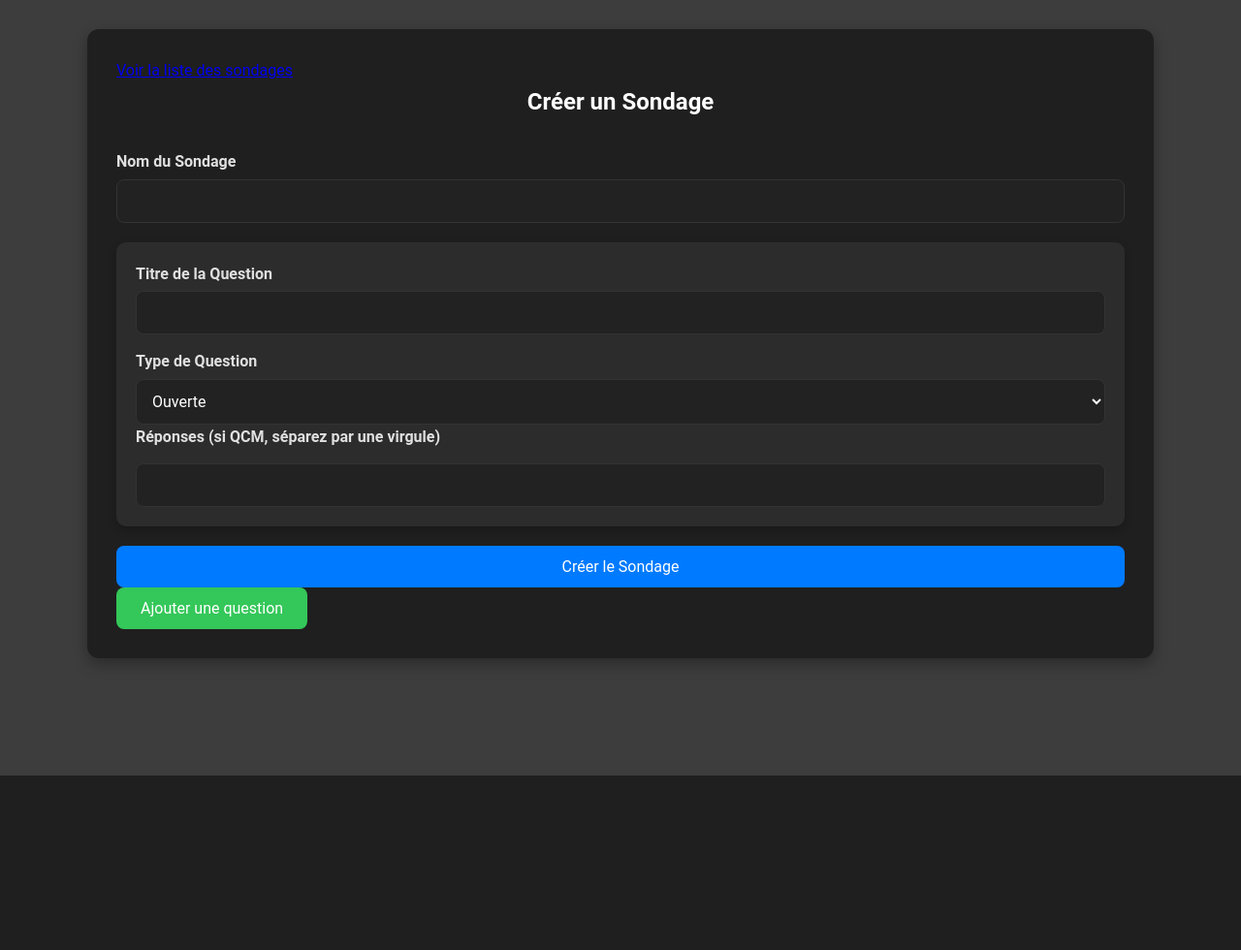
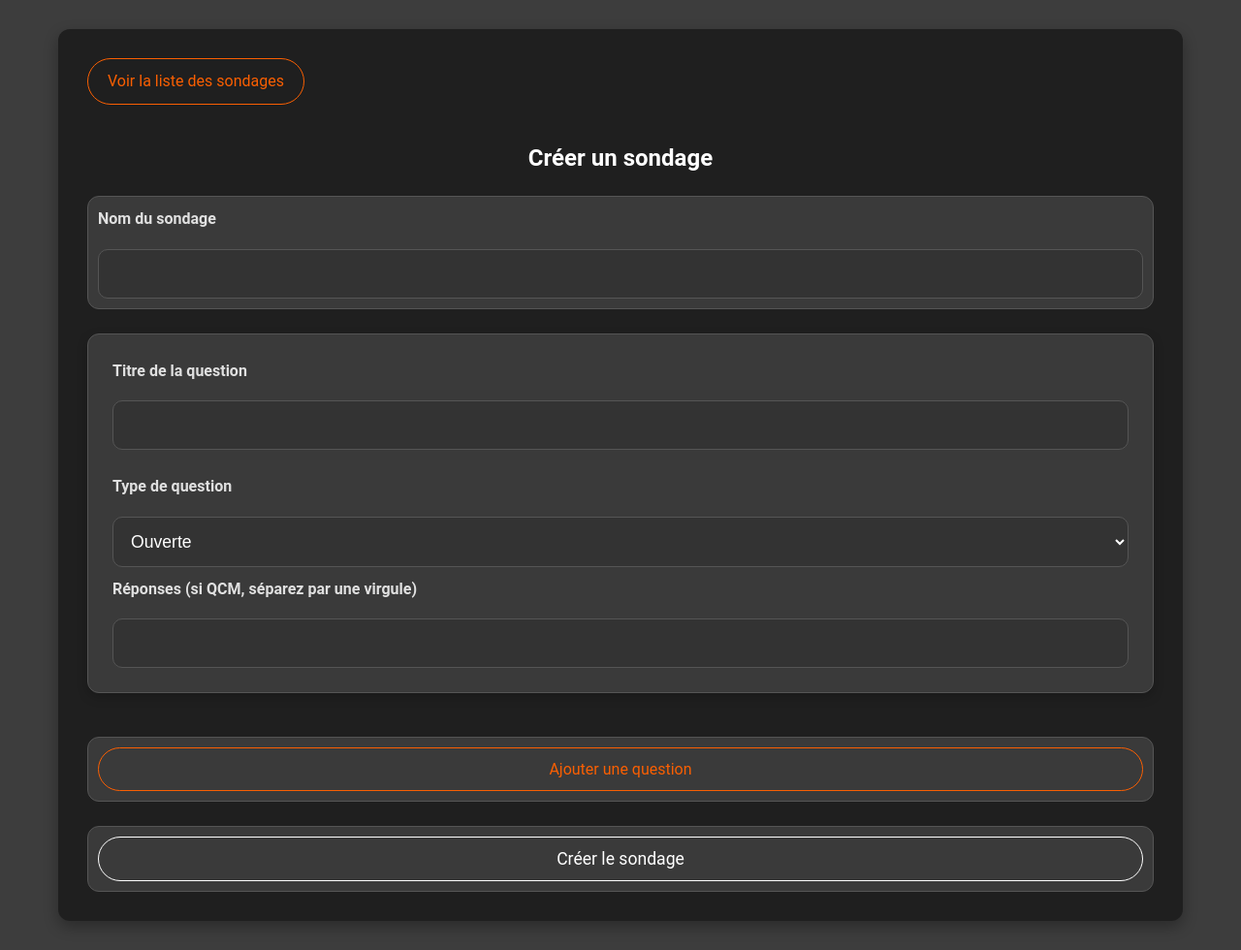
Before and after one commit to Revoky/SondagesNoSQL, a Flask app: page / in a window 1280 px wide. Shown: the whole page at 97% size. Before the commit the page ends 800 px from the top, so only its background shows below. Run offline with Flask 3, Linux system fonts and the light colour scheme.

Commit message:
feat: ui index page

```diff
--- a/static/edit-page.css
+++ b/static/edit-page.css
@@ -174,8 +174,10 @@ body.edit-page {
 
 .edit-page .add-question-button:hover {
     background-color: #e68900;
+    color: #ffffff;
 }
 
 .edit-page .delete-question-button:hover {
-    background-color: #d01f17;
+    background-color: #e92218;
+    color: #ffffff;
 }
--- a/static/main.css
+++ b/static/main.css
@@ -1,21 +1,14 @@
-/* Style global de la page */
-* {
-    margin: 0;
-    padding: 0;
-    box-sizing: border-box;
-    font-family: 'Roboto', sans-serif;
-}
-
-/* Style de base pour le corps de la page */
-body {
+/* Style spécifique à la page d'édition */
+body.index-page {
     background-color: #3d3d3d;
     color: #e0e0e0;
     line-height: 1.6;
     font-size: 16px;
+    font-family: 'Roboto', sans-serif;
 }
 
-/* Style de la container principale */
-.container {
+/* Conteneur principal */
+.index-page .container {
     width: 90%;
     max-width: 1100px;
     margin: 30px auto;
@@ -25,129 +18,150 @@ body {
     box-shadow: 0 6px 15px rgba(0, 0, 0, 0.3);
 }
 
-/* Titre principal de la page */
-h1 {
+
+/* Lien */
+.index-page a {
+    display: inline-block;
+    padding: 10px 20px;
+    font-size: 1rem;
+    border-radius: 100px;
+    border: 1px solid #fa5f02;
+    color: #fa5f02;
+    background-color: transparent;
+    text-decoration: none;
+    cursor: pointer;
+    transition: background-color 0.3s ease, color 0.3s ease;
+    text-align: center;
+    font-family: 'Roboto', sans-serif;
+    margin-bottom: 20px;
+}
+
+.index-page a:hover {
+    background-color: #e68900;
+    color: #ffffff;
+}
+
+/* Titre principal */
+.index-page h1 {
     text-align: center;
     font-size: 1.5rem;
-    font-weight: 700;
     color: #ffffff;
-    margin-bottom: 30px;
+    margin-bottom: 20px;
 }
 
-/* Styles des formulaires et champs de saisie */
-form {
+/* Formulaire d'édition */
+.index-page form {
     display: flex;
     flex-direction: column;
-    gap: 20px;
+    gap: 25px;
 }
 
-.form-group {
+.index-page .form-group {
     display: flex;
     flex-direction: column;
+    gap: 10px;
+    background-color: #ffffff1f;
+    padding: 10px;
+    border-radius: 12px;
+    border: 1px solid #555555;
 }
 
-label {
+.index-page .form-group label {
     font-weight: 600;
     font-size: 1rem;
     color: #e0e0e0;
-    margin-bottom: 5px;
+    margin-bottom: 8px;
 }
 
-input[type="text"], select {
-    padding: 12px;
-    font-size: 1rem;
-    border: 1px solid #333333;
-    border-radius: 8px;
-    background-color: #222222;
+.index-page .form-group input[type="text"],
+.index-page .form-group select {
+    padding: 14px;
+    font-size: 1.1rem;
+    border: 1px solid #555555;
+    border-radius: 10px;
+    background-color: #333333;
     color: #ffffff;
     transition: border-color 0.3s ease;
 }
 
-/* Focus sur les champs de saisie */
-input[type="text"]:focus, select:focus {
+.index-page .form-group input[type="text"]:focus,
+.index-page .form-group select:focus {
     outline: none;
-    border-color: #007aff;
+    border-color: #ff9500;
 }
 
-input[type="text"]::placeholder, select option {
+.index-page .form-group input[type="text"]::placeholder,
+.index-page .form-group select option {
     color: #888888;
 }
 
-/* Styles des boutons */
-button, .edit-button, .add-question-button {
-    padding: 12px 25px;
-    font-size: 1rem;
-    border-radius: 8px;
-    cursor: pointer;
-    transition: background-color 0.3s ease;
+/* Style des questions */
+.index-page .question {
+    background-color: #3a3a3a;
+    padding: 25px;
+    border-radius: 12px;
+    box-shadow: 0 4px 12px rgba(0, 0, 0, 0.2);
+    margin-bottom: 20px;
 }
 
-/* Lien du sondage */
-li a {
-    color: #cacaca;
-    font-size: 1.1rem;
-    text-decoration: none;
-    font-weight: 500;
-}
-
-/* Style des questions dans la page de création et édition */
-.question {
-    background-color: #2c2c2c;
-    padding: 20px;
-    border-radius: 10px;
-    box-shadow: 0 4px 8px rgba(0, 0, 0, 0.2);
-}
-
-.questionTitle {
-    font-size: 1.2rem;
+/* Titre de la question */
+.index-page .questionTitle {
+    font-size: 1.3rem;
     color: #ffffff;
     font-weight: 600;
     margin-bottom: 15px;
 }
 
-.questionReponses {
+/* Réponses */
+.index-page .questionReponses {
     font-size: 1rem;
     color: #bdbdbd;
-    margin-top: 10px;
 }
 
-.questionReponses::placeholder {
+.index-page .questionReponses::placeholder {
     color: #888888;
 }
 
-
-/* Style du bouton principal */
-button {
-    background-color: #007aff;
-    color: white;
-    border: none;
+/* Boutons */
+.index-page .add-question-button {
+    padding: 12px 24px;
+    font-size: 1rem;
+    border-radius: 100px;
+    border: 1px solid #fa5f02;
+    color: #fa5f02;
+    background-color: transparent;
+    cursor: pointer;
+    transition: background-color 0.3s ease, color 0.3s ease;
+    display: flex;
+    justify-content: center;
+    align-items: center;
+    text-align: center;
+    font-family: 'Roboto', sans-serif;
 }
 
-/* Style du bouton éditer */
-button.edit-button {
-    background-color: #ff9500;
+.index-page .add-question-button:hover {
+    background-color: #e68900;
+    color: #ffffff;
 }
 
-/* Style du bouton ajouter une question */
-button.add-question-button {
-    background-color: #34c759;
+.index-page .submit-button {
+    padding: 12px 30px;
+    font-size: 1.1rem;
+    border-radius: 100px;
+    cursor: pointer;
+    transition: background-color 0.3s ease, color 0.3s ease;
+    border: 1px solid #ffffff;
+    background-color: transparent;
+    color: #ffffff;
+    display: flex;
+    justify-content: center;
+    align-items: center;
+    text-align: center;
+    font-family: 'Roboto', sans-serif;
 }
 
-/* Effet au survol des boutons */
-button:hover {
-    background-color: #0061d0;
+.index-page .submit-button:hover {
+    background-color: #007e28;
+    color: white;
+    border-color: #007e28;
 }
-
-button.edit-button:hover {
-    background-color: #e68900;
-}
-
-button.add-question-button:hover {
-    background-color: #28a745;
-}
-
-/* Bouton désactivé */
-button:disabled {
-    background-color: #8e8e93;
-    cursor: not-allowed;
-}
--- a/static/script.js
+++ b/static/script.js
@@ -60,10 +60,3 @@ function addQuestion() {
     `;
     questionContainer.appendChild(newQuestion);
 }
-
-const addButton = document.createElement("button");
-addButton.type = "button";
-addButton.classList.add("add-question-button");
-addButton.textContent = "Ajouter une question";
-addButton.addEventListener("click", addQuestion);
-document.querySelector(".container").appendChild(addButton);
--- a/templates/edit_poll.html
+++ b/templates/edit_poll.html
@@ -21,11 +21,11 @@
             <div id="questionsContainer">
                 {% for question in poll.questions %}
                 <div class="form-group question">
-                    <label for="questionTitle">Titre de la Question</label>
+                    <label for="questionTitle">Titre de la question</label>
                     <input type="text" class="questionTitle" name="questionTitle" value="{{ question.title }}" required>
                     <input type="hidden" class="questionId" value="{{ question._id }}">
 
-                    <label for="questionType">Type de Question</label>
+                    <label for="questionType">Type de question</label>
                     <select class="questionType" name="questionType">
                         <option value="ouverte" {% if question.type=='ouverte' %}selected{% endif %}>Ouverte</option>
                         <option value="qcm" {% if question.type=='qcm' %}selected{% endif %}>QCM</option>
--- a/templates/index.html
+++ b/templates/index.html
@@ -5,25 +5,25 @@
     <meta charset="UTF-8">
     <meta name="viewport" content="width=device-width, initial-scale=1.0">
     <link rel="stylesheet" href="../static/main.css">
-    <title>Créer un Sondage</title>
+    <title>Créer un sondage</title>
 </head>
 
 <body class="index-page">
     <div class="container">
         <a href="/sondages/list">Voir la liste des sondages</a>
 
-        <h1>Créer un Sondage</h1>
+        <h1>Créer un sondage</h1>
         <form id="pollForm">
             <div class="form-group">
-                <label for="pollName">Nom du Sondage</label>
+                <label for="pollName">Nom du sondage</label>
                 <input type="text" id="pollName" name="name" required>
             </div>
 
             <div class="questions-container" id="questionsContainer">
                 <div class="form-group question">
-                    <label for="questionTitle">Titre de la Question</label>
+                    <label for="questionTitle">Titre de la question</label>
                     <input type="text" class="questionTitle" name="questionTitle" required>
-                    <label for="questionType">Type de Question</label>
+                    <label for="questionType">Type de question</label>
                     <select class="questionType" name="questionType">
                         <option value="ouverte">Ouverte</option>
                         <option value="qcm">QCM</option>
@@ -34,11 +34,15 @@
             </div>
 
             <div class="form-group">
-                <button type="submit">Créer le Sondage</button>
+                <button type="button" class="add-question-button" onclick="addQuestion()">Ajouter une question</button>
+            </div>
+
+            <div class="form-group">
+                <button type="submit" class="submit-button">Créer le sondage</button>
             </div>
         </form>
     </div>
-    <script src="../static/script.js"> </script>
+    <script src="../static/script.js"></script>
 </body>
 
 </html>
--- a/templates/polls.html
+++ b/templates/polls.html
@@ -4,7 +4,7 @@
 <head>
     <meta charset="UTF-8">
     <meta name="viewport" content="width=device-width, initial-scale=1.0">
-    <title>Liste des Sondages</title>
+    <title>Liste des sondages</title>
     <link href="https://cdnjs.cloudflare.com/ajax/libs/font-awesome/6.0.0-beta3/css/all.min.css" rel="stylesheet">
     <link rel="stylesheet" href="../static/list-page.css">
 </head>
--- a/templates/responses.html
+++ b/templates/responses.html
@@ -4,13 +4,13 @@
 <head>
     <meta charset="UTF-8">
     <meta name="viewport" content="width=device-width, initial-scale=1.0">
-    <title>Réponses du Sondage - {{ poll.name }}</title>
-    <link rel="stylesheet" href="../static/main.css">
+    <title>Réponses du sondage - {{ poll.name }}</title>
+    <link rel="stylesheet" href="../static/response-page.css">
 </head>
 
 <body>
     <div class="container">
-        <h1>Réponses du Sondage : {{ poll.name }}</h1>
+        <h1>Réponses du sondage : {{ poll.name }}</h1>
 
         {% if responses %}
             <table>
```
Also changed, not shown: static/response-page.css (added).
